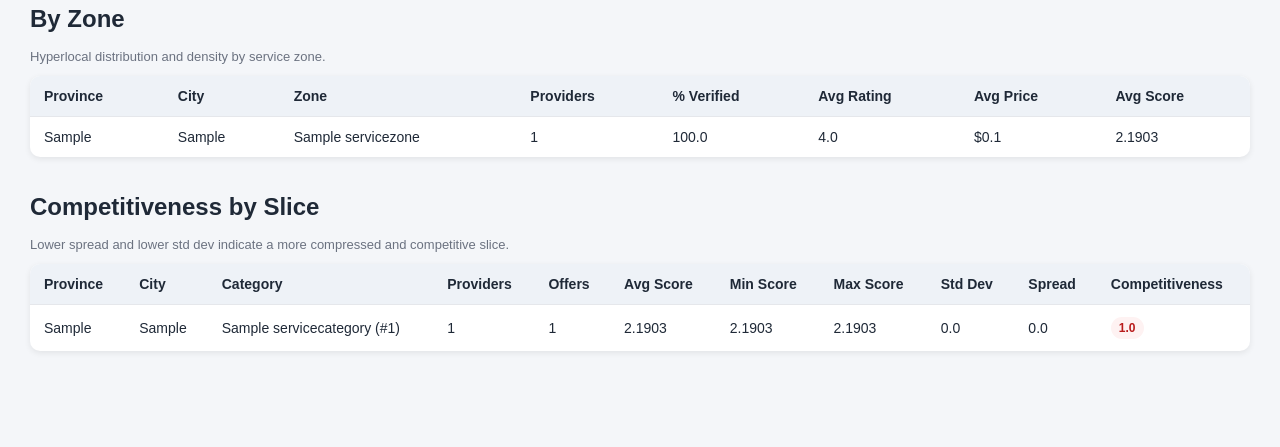
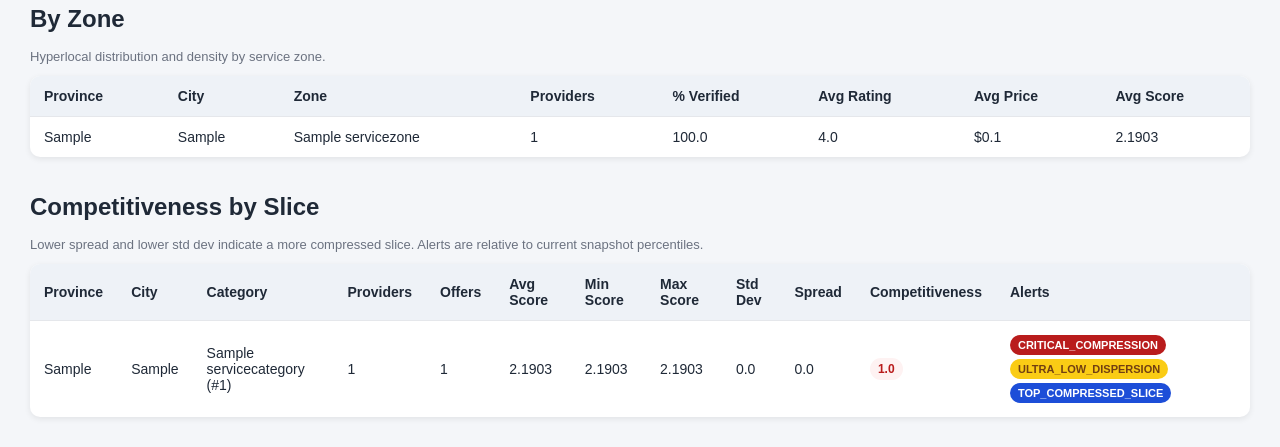
Before and after one commit to luisferventas064-lgtm/service_nodo, a Django app: page /dashboard/marketplace/ in a window 1280 px wide. Shown: the part 778-1225 px from the top of the page. Before the commit the page ends 1130 px from the top, so only its background shows below. Run offline with Django 5.2, Linux system fonts and the light colour scheme; a user stored in the database is signed in; tables that the repository leaves empty hold one stand-in row (values such as "Sample post"); parts of the project's set-up code (start-up, migrations or seed data) failed here and were passed over.

Commit message:
feat: add relative compression markers to marketplace analytics

```diff
--- a/providers/services_analytics.py
+++ b/providers/services_analytics.py
@@ -2,6 +2,7 @@ from __future__ import annotations
 
 import csv
 import io
+from math import ceil
 from statistics import pstdev
 
 from providers.models import Provider
@@ -75,6 +76,23 @@ def compute_competitiveness_index(spread, std_dev, max_spread, max_std):
         normalized_components.append(1.0)
 
     return _round(sum(normalized_components) / len(normalized_components), 4)
+
+
+def compute_alert_flags(row):
+    alerts = []
+
+    ci = row.get("competitiveness_index")
+    std = row.get("score_std_dev")
+
+    if ci is not None and ci >= 0.85:
+        alerts.append("CRITICAL_COMPRESSION")
+    elif ci is not None and ci >= 0.75:
+        alerts.append("HIGH_COMPETITION")
+
+    if std is not None and std <= 0.08:
+        alerts.append("ULTRA_LOW_DISPERSION")
+
+    return alerts
 
 
 def _grouped_slice_metrics(
@@ -332,8 +350,12 @@ def hybrid_score_spread(
             max_std_dev,
         )
 
+    for row in by_slice:
+        row["alerts"] = compute_alert_flags(row)
+
     by_slice.sort(
         key=lambda row: (
+            -(row["competitiveness_index"] if row["competitiveness_index"] is not None else -1),
             row["score_spread"] if row["score_spread"] is not None else 999999,
             -row["providers"],
             row["provider__province"],
@@ -342,11 +364,23 @@ def hybrid_score_spread(
         )
     )
 
+    top_twenty_count = max(1, ceil(len(by_slice) * 0.2)) if by_slice else 0
+    for index, row in enumerate(by_slice):
+        if index == 0:
+            row["alerts"].append("TOP_COMPRESSED_SLICE")
+        elif index < top_twenty_count:
+            row["alerts"].append("TOP_20_COMPRESSED")
+
     if limit is not None:
         by_slice = by_slice[:limit]
 
     return {
         "global": global_summary,
+        "alert_thresholds": {
+            "critical_competitiveness_index": 0.85,
+            "high_competitiveness_index": 0.75,
+            "ultra_low_dispersion_std_dev": 0.08,
+        },
         "by_slice": by_slice,
     }
 
--- a/templates/dashboard/marketplace.html
+++ b/templates/dashboard/marketplace.html
@@ -60,6 +60,20 @@
         .score-pill.high { background:#fef2f2; color:#b91c1c; }
         .score-pill.medium { background:#fffbeb; color:#b45309; }
         .score-pill.low { background:#ecfdf5; color:#047857; }
+        .alert-badge {
+            display:inline-block;
+            padding:4px 8px;
+            border-radius:999px;
+            font-weight:bold;
+            font-size:11px;
+            margin:2px 4px 2px 0;
+            white-space:nowrap;
+        }
+        .alert-badge.critical { background:#b91c1c; color:white; }
+        .alert-badge.competition { background:#ea580c; color:white; }
+        .alert-badge.dispersion { background:#facc15; color:#713f12; }
+        .alert-badge.top-slice { background:#1d4ed8; color:white; }
+        .alert-badge.top-group { background:#dbeafe; color:#1e3a8a; }
     </style>
 </head>
 <body>
@@ -214,7 +228,7 @@
 {% endif %}
 
 <h2>Competitiveness by Slice</h2>
-<div class="muted">Lower spread and lower std dev indicate a more compressed and competitive slice.</div>
+<div class="muted">Lower spread and lower std dev indicate a more compressed slice. Alerts are relative to current snapshot percentiles.</div>
 {% if analytics.score_spread.by_slice %}
 <table>
     <thead>
@@ -230,6 +244,7 @@
             <th>Std Dev</th>
             <th>Spread</th>
             <th>Competitiveness</th>
+            <th>Alerts</th>
         </tr>
     </thead>
     <tbody>
@@ -254,6 +269,21 @@
                     <span class="score-pill low">{{ row.competitiveness_index }}</span>
                 {% endif %}
             </td>
+            <td>
+                {% for alert in row.alerts %}
+                    {% if alert == "CRITICAL_COMPRESSION" %}
+                        <span class="alert-badge critical">{{ alert }}</span>
+                    {% elif alert == "HIGH_COMPETITION" %}
+                        <span class="alert-badge competition">{{ alert }}</span>
+                    {% elif alert == "ULTRA_LOW_DISPERSION" %}
+                        <span class="alert-badge dispersion">{{ alert }}</span>
+                    {% elif alert == "TOP_COMPRESSED_SLICE" %}
+                        <span class="alert-badge top-slice">{{ alert }}</span>
+                    {% elif alert == "TOP_20_COMPRESSED" %}
+                        <span class="alert-badge top-group">{{ alert }}</span>
+                    {% endif %}
+                {% endfor %}
+            </td>
         </tr>
         {% endfor %}
     </tbody>
```
